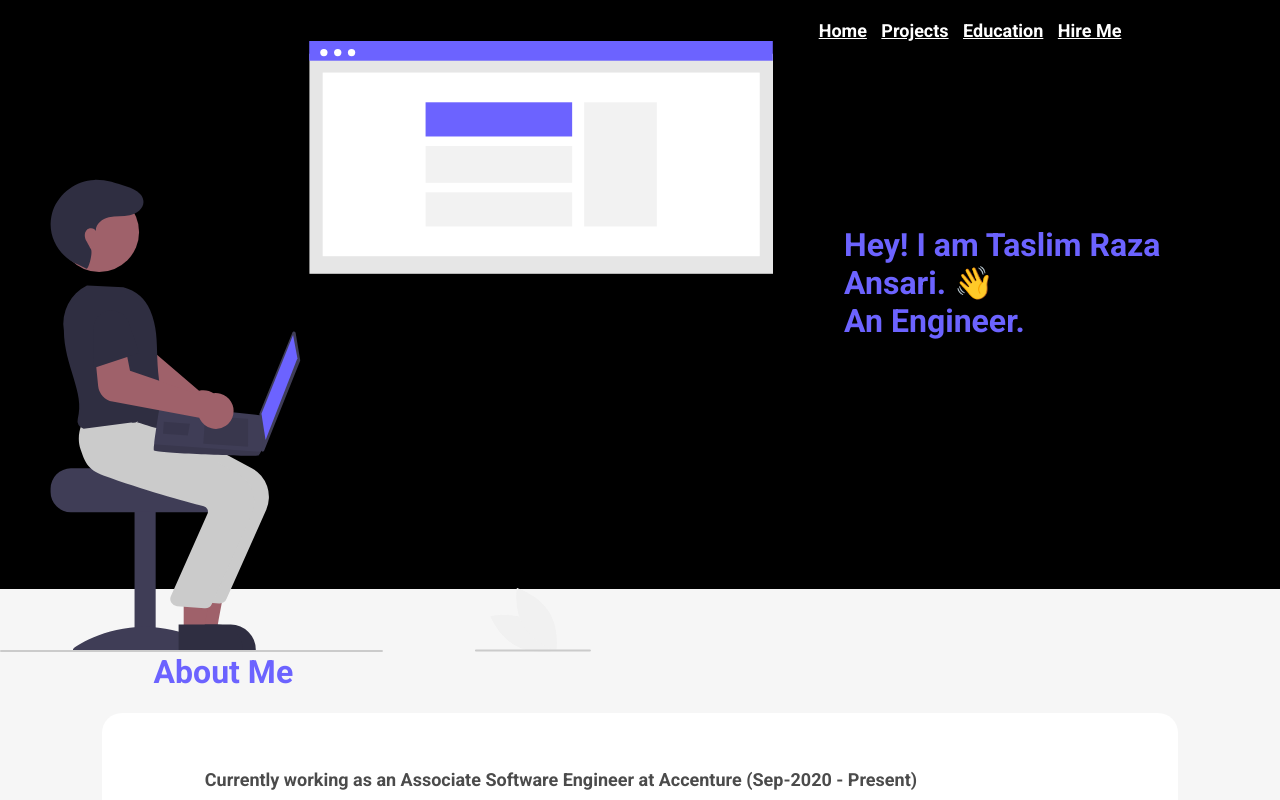
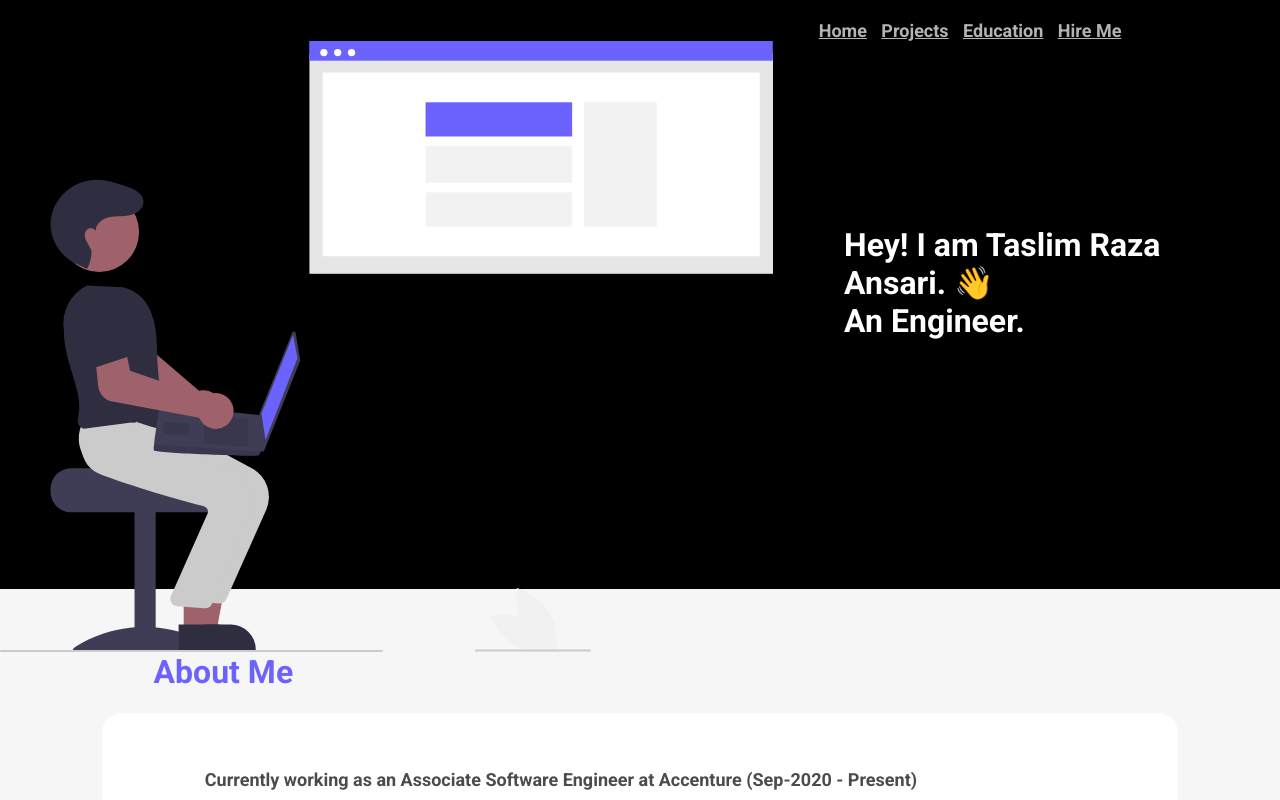
Before and after one commit to Taslimism/MyPortfolio, a plain HTML site: page index.html in a window 1280 px wide. Shown: the top 800 px of the page. Drawn offline with Linux system fonts and the light colour scheme.

Commit message:
changed footer and intro color

```diff
--- a/css/style.css
+++ b/css/style.css
@@ -7,6 +7,7 @@ body{
 }
 .footer{
     height : 40px;
+    padding-left : 45%;
 }
 
 .container{
@@ -24,7 +25,7 @@ h3{
     opacity : 0.8;
 }
 .intro{
-    color: #6c63ff;
+    color: white;
     padding: 30% 14% 1% 14%;
     font-size: xx-large;
     font-weight: bold;
@@ -32,11 +33,13 @@ h3{
 }
 
 .nav-bar{
+
     text-align: right;
     background-color: black;
     font-size: large;
     padding-right: 12%;
     padding-top: 1.6%;
+
 
 }
 
@@ -50,6 +53,7 @@ h3{
     color: white;
     font-weight: bold;
     font-size: 850;
+    opacity : 0.7;
 
 }
 
--- a/index.html
+++ b/index.html
@@ -180,7 +180,7 @@
     </div>
 
 <div class="footer">
-
+  <p>Made with ♥ by me!</p>
 </div>
   </body>
 </html>
```
